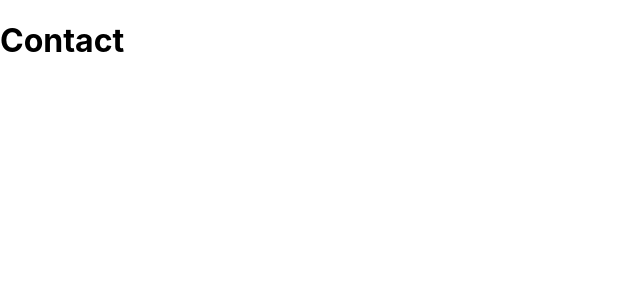
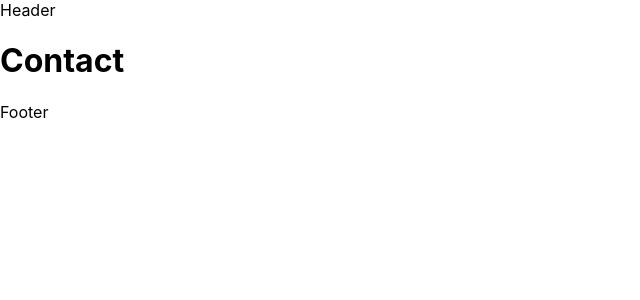
Before and after one commit to KarwanM/Portfolio, a React (Create React App) app: page /contact in a window 1280 px wide. Shown: the top 300 px of the page, without its empty margins (0-640 px from the left). Built offline with nearby package versions, Linux system fonts and the light colour scheme.

Commit message:
Adding header and footer compenents

```diff
--- a/src/App.js
+++ b/src/App.js
@@ -1,15 +1,20 @@
 import { BrowserRouter as Router, Routes, Route } from "react-router-dom";
+
+import Header from "./components/Header/Header";
+import Footer from "./components/Footer/Footer";
 
 const App = () => {
   return (
     <div className="App">
       <Router>
+        <Header />
         <Routes>
-          <Route exact path="/" element={<h1>Home</h1>}/>
-          <Route path="/home" element={<h1>Home</h1>}/>
-          <Route path="/about" element={<h1>About</h1>}/>
-          <Route path="/contact" element={<h1>Contact</h1>}/>
+          <Route exact path="/" element={<h1>Home</h1>} />
+          <Route path="/home" element={<h1>Home</h1>} />
+          <Route path="/about" element={<h1>About</h1>} />
+          <Route path="/contact" element={<h1>Contact</h1>} />
         </Routes>
+        <Footer />
       </Router>
     </div>
   );
--- /dev/null
+++ b/src/components/Footer/Footer.jsx
@@ -0,0 +1,9 @@
+import React from 'react'
+
+const Footer = () => {
+  return (
+    <div>Footer</div>
+  )
+}
+
+export default Footer
--- /dev/null
+++ b/src/components/Header/Header.jsx
@@ -0,0 +1,9 @@
+import React from 'react'
+
+const Header = () => {
+  return (
+    <div>Header</div>
+  )
+}
+
+export default Header
```
Also changed, not shown: src/components/Footer/footer.scss (added).
